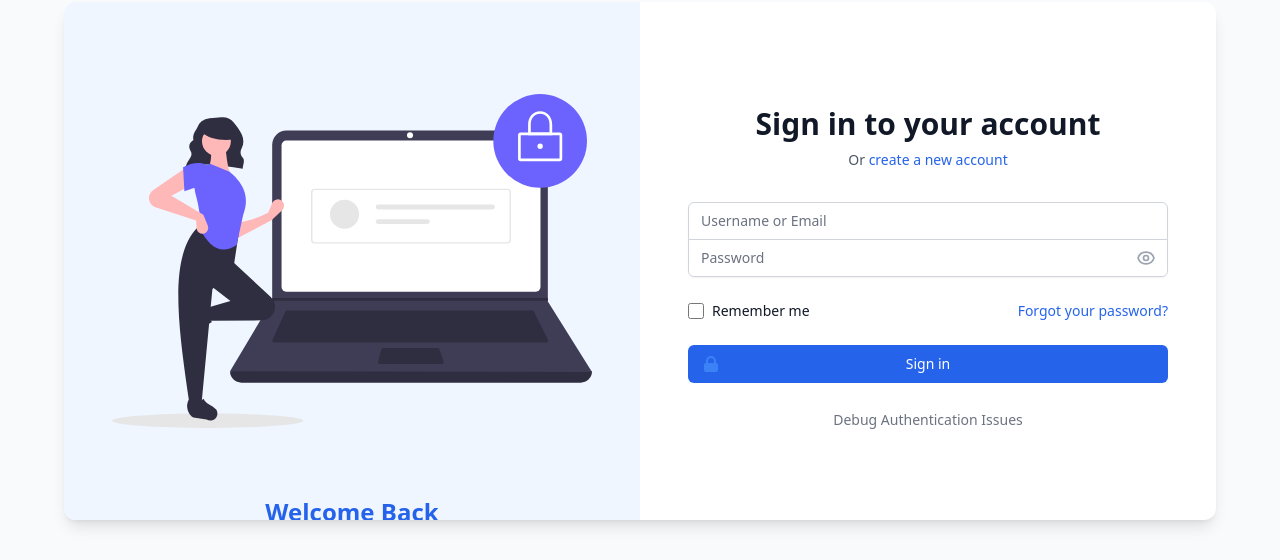
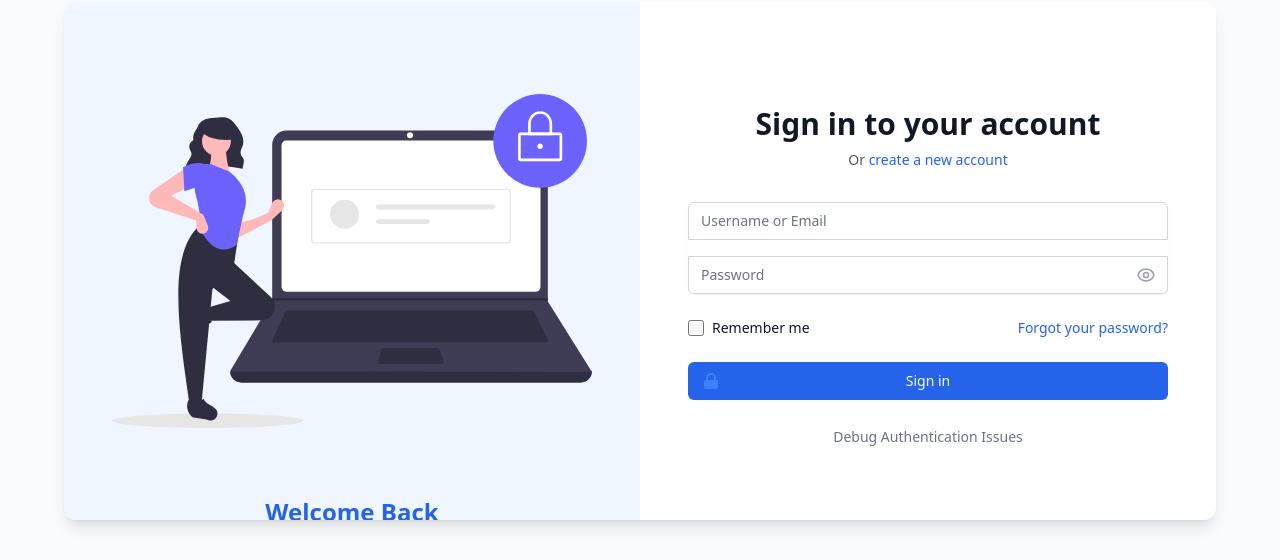
Before and after one commit to esaatech/Jobeasy, a Django app: page /auth/login/ in a window 1280 px wide. Shown: the part 203-763 px from the top of the page. Run offline with Django 5.2, Linux system fonts and the light colour scheme; data that the repository does not hold is empty; some libraries are stand-ins or nearby versions.

Commit message:
added space to the login and signup form

```diff
--- a/authentication/templates/authentication/login.html
+++ b/authentication/templates/authentication/login.html
@@ -56,7 +56,7 @@
                 <input type="hidden" name="next" value="{{ next }}" class="hidden">
                 <input type="hidden" name="resume_data" value="{{ resume_data }}" class="hidden">
 
-                <div class="rounded-md shadow-sm -space-y-px">
+                <div class="rounded-md shadow-sm space-y-4">
                     <div>
                         <label for="username_or_email" class="sr-only">Username or Email</label>
                         <input id="username_or_email" name="username_or_email" type="text" required
--- a/authentication/templates/authentication/register.html
+++ b/authentication/templates/authentication/register.html
@@ -68,7 +68,7 @@
                 </div>
                 {% endif %}
 
-                <div class="rounded-md shadow-sm -space-y-px">
+                <div class="rounded-md shadow-sm space-y-4">
                     {{ form.username }}
                     {{ form.email }}
                     <div class="relative">
```
